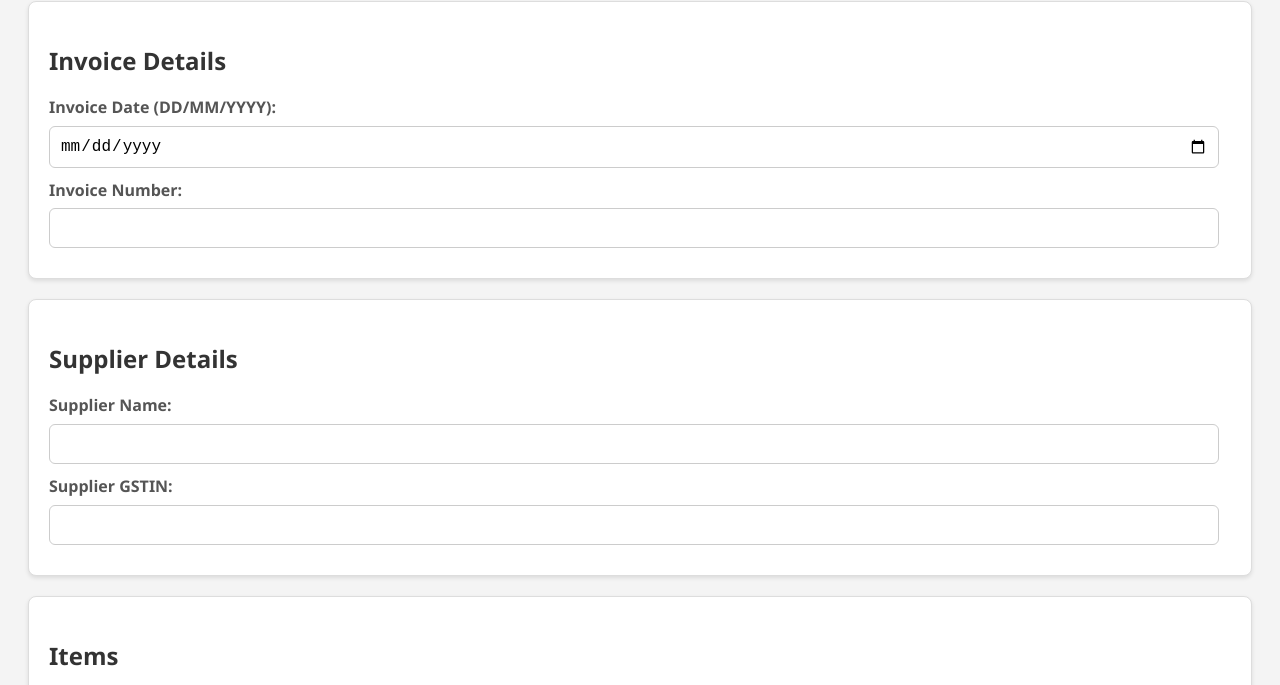
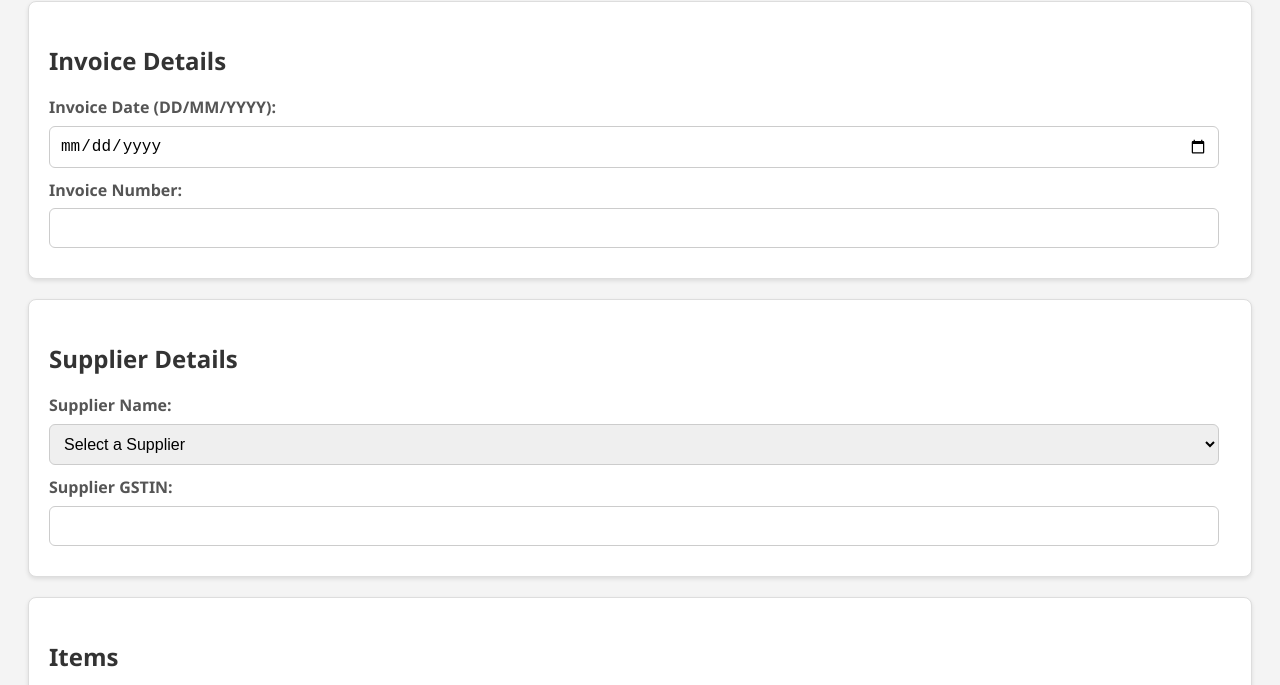
Before and after one commit to Umang-USS-53/invoice_creater_with_pur, a plain HTML site: page purchase-invoice-create.html in a window 1280 px wide. Shown: the part 115-800 px from the top of the page. Drawn offline with nearby package versions, Linux system fonts and the light colour scheme.

Commit message:
Update purchase-invoice-create.html

```diff
--- a/purchase-invoice-create.html
+++ b/purchase-invoice-create.html
@@ -22,10 +22,12 @@
 
         <div class="form-section">
             <h2>Supplier Details</h2>
-            <label for="supplierName">Supplier Name:</label>
-            <input type="text" id="supplierName" name="supplierName" required>
+            <label for="supplierDropdown">Supplier Name:</label>
+            <select id="supplierDropdown" required>
+                <option value="">Select a Supplier</option>
+            </select>
             <label for="supplierGST">Supplier GSTIN:</label>
-            <input type="text" id="supplierGST" name="supplierGST" required>
+            <input type="text" id="supplierGST" name="supplierGST" readonly>
         </div>
 
         <div class="form-section">
```
